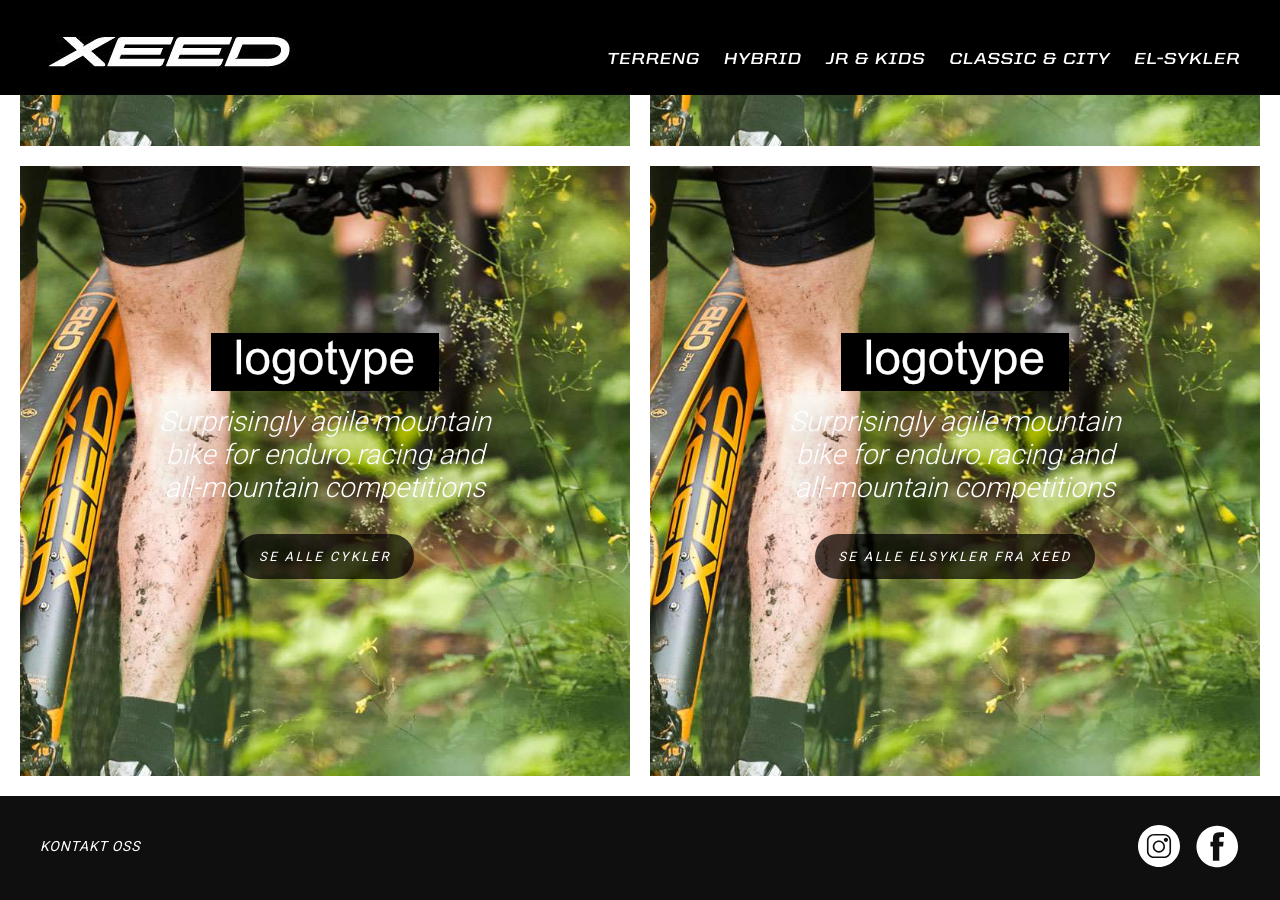
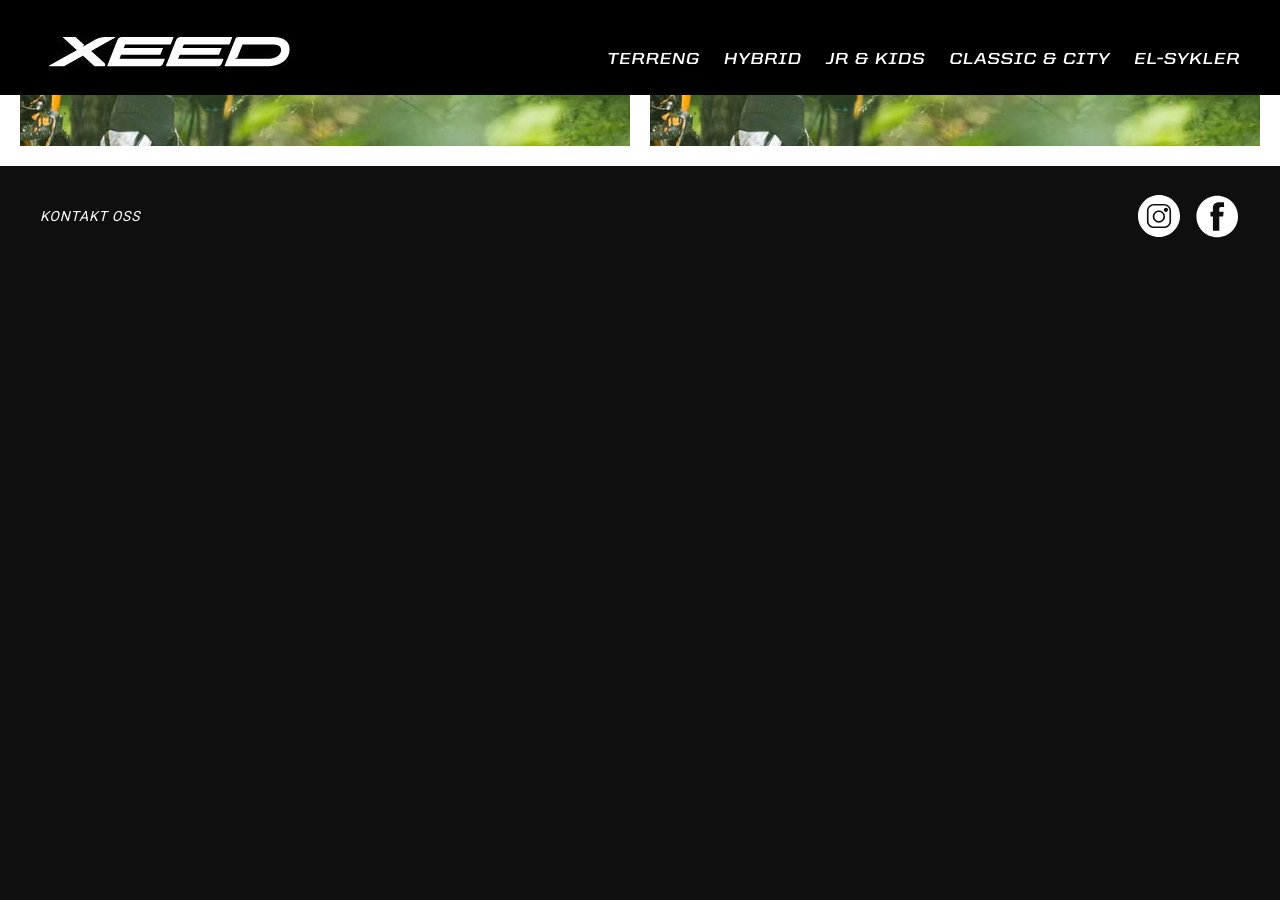
Before and after one commit to xeedbikes/xeedbikes.github.io, a Jekyll site: the page built from index.md, in a window 1280 px wide and 900 px high, scrolled down 2469 px. Built offline with Jekyll 4.4.1, drawn with Linux system fonts in a browser that asks for light colours; after the commit the page ends 2792 px from its top, so only the background shows below that.

Commit message:
Update index.md

```diff
--- a/index.md
+++ b/index.md
@@ -69,22 +69,6 @@
     linkText: Se alle cykler
     linkUrl: http://xeedbikes.no/
 
-# FORSIDE BLOKK 50% BREDDE
-halfwidth4:
--   name: CLASSIC
-    logoFileName: logotype.png
-    intro: Surprisingly agile mountain bike for enduro racing and all-mountain competitions
-    imageFileName: 1600x800_xeed_closeup_terreng.jpg
-    linkText: Se alle cykler
-    linkUrl: http://xeedbikes.no/
-
--   name: CITY-E
-    logoFileName: logotype.png
-    intro: Surprisingly agile mountain bike for enduro racing and all-mountain competitions
-    imageFileName: 1600x800_xeed_closeup_terreng.jpg
-    linkText: Se alle elsykler fra Xeed
-    linkUrl: https://www.sport1.no/varemerker/xeed/?a=599fc3f6-83c7-49d3-a6ce-afe66720b86f
-
 # HEADER LENKER
 headerlinks:
 -   id: 1
```
